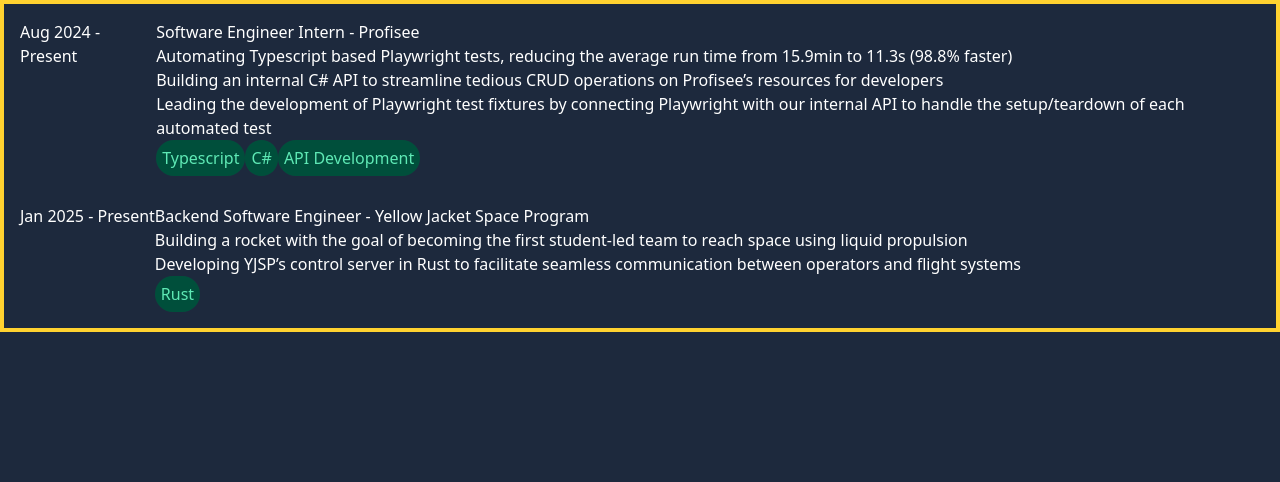
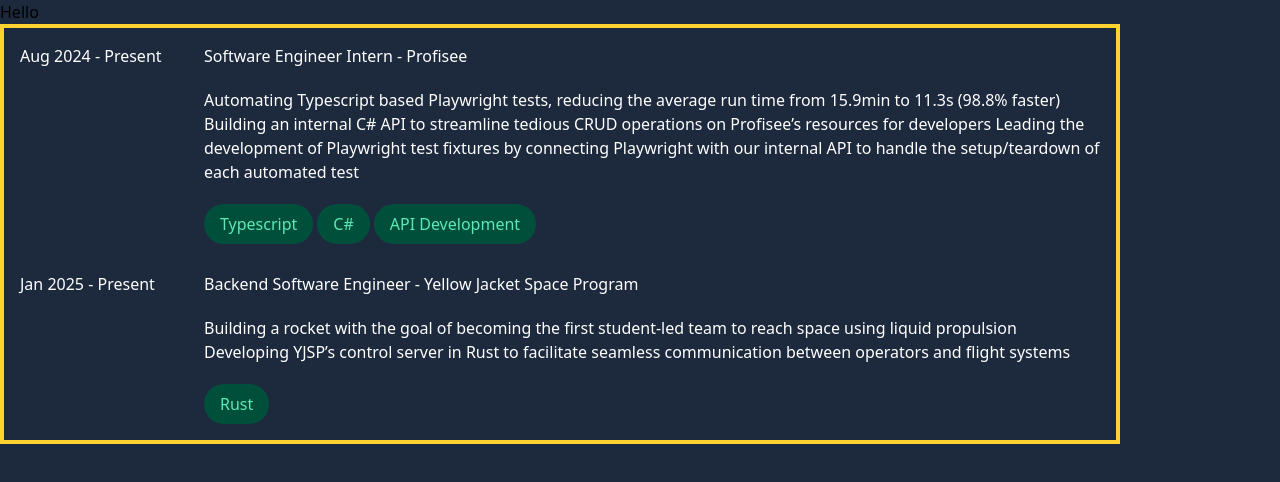
Before and after one commit to pchryss/portfolio, a Next.js app in the folder portfolio/: page / in a window 1280 px wide. Shown: the top 482 px of the page. Built offline with nearby package versions, Linux system fonts and the light colour scheme.

Commit message:
Satisfied with current experience styling

```diff
--- a/portfolio/app/layout.tsx
+++ b/portfolio/app/layout.tsx
@@ -8,8 +8,6 @@
   return (
     <html lang="en">
       <body className="bg-slate-800">
-        {/* Layout UI */}
-        {/* Place children where you want to render a page or nested layout */}
         <main>{children}</main>
       </body>
     </html>
--- a/portfolio/app/page.tsx
+++ b/portfolio/app/page.tsx
@@ -1,10 +1,11 @@
-import { SingleWorkExperienceProps } from '../components/SingleWorkExperience';
 import WorkExperiences from '@/components/WorkExperiences';
+import Header from '@/components/Header';
 import workExperiencesData from '@/data/workExperienceData';
 
 export default function Page() {
   return (
-    <div>
+    <div className="">
+      <Header />
       <WorkExperiences experiences={workExperiencesData} />
     </div>
   );
--- a/portfolio/components/ExperienceSkill.tsx
+++ b/portfolio/components/ExperienceSkill.tsx
@@ -6,7 +6,7 @@
 
 const ExperienceSkill: React.FC<ExperienceSkillProps> = ({ skill }) => {
   return (
-    <div className="bg-emerald-900 max-w-max p-1.5 rounded-3xl">
+    <div className="bg-emerald-900 max-w-max pt-2 pb-2 pl-4 pr-4 rounded-3xl min-w-12 flex justify-center">
       <h1 className="text-emerald-300">{skill}</h1>
     </div>
   );
--- /dev/null
+++ b/portfolio/components/Header.tsx
@@ -0,0 +1,11 @@
+import React from 'react';
+
+const Header = () => {
+  return (
+    <div>
+      <h1>Hello</h1>
+    </div>
+  );
+};
+
+export default Header;
--- a/portfolio/components/SingleWorkExperience.tsx
+++ b/portfolio/components/SingleWorkExperience.tsx
@@ -6,7 +6,7 @@
   endDate: string;
   company: string;
   position: string;
-  bullets: string[];
+  desc: string;
   skills: string[];
 }
 
@@ -15,26 +15,22 @@
   endDate,
   company,
   position,
-  bullets,
+  desc,
   skills,
 }) => {
   return (
-    <div className="flex">
-      <div>
-        <h1 className="text-white">
+    <div className="flex gap-6">
+      <div className=" text-white min-w-40">
+        <h1>
           {startDate} - {endDate}
         </h1>
       </div>
-      <div>
+      <div className="flex flex-col gap-5 max-w-4xl">
         <h1 className="text-white">
           {position} - {company}
         </h1>
-        <ul className="text-white">
-          {bullets.map((bullet, index) => (
-            <li key={index}>{bullet}</li>
-          ))}
-        </ul>
-        <div className="flex">
+        <h1 className="text-white">{desc}</h1>
+        <div className="flex gap-1">
           {skills.map((skill, index) => (
             <ExperienceSkill key={index} skill={skill} />
           ))}
--- a/portfolio/components/WorkExperiences.tsx
+++ b/portfolio/components/WorkExperiences.tsx
@@ -9,7 +9,7 @@
 
 const WorkExperiences: React.FC<WorkExperiencesProps> = ({ experiences }) => {
   return (
-    <div className="flex flex-col border-amber-300 border-4 p-4 gap-7  max-w-max">
+    <div className="flex flex-col border-amber-300 border-4 gap-7 p-4 max-w-max">
       {experiences.map((exp, index) => (
         <SingleWorkExperience
           key={index}
@@ -17,7 +17,7 @@
           endDate={exp.endDate}
           company={exp.company}
           position={exp.position}
-          bullets={exp.bullets}
+          desc={exp.desc}
           skills={exp.skills}
         />
       ))}
--- a/portfolio/data/workExperienceData.ts
+++ b/portfolio/data/workExperienceData.ts
@@ -6,11 +6,7 @@
     endDate: 'Present',
     company: 'Profisee',
     position: 'Software Engineer Intern',
-    bullets: [
-      'Automating Typescript based Playwright tests, reducing the average run time from 15.9min to 11.3s (98.8% faster)',
-      'Building an internal C# API to streamline tedious CRUD operations on Profisee’s resources for developers',
-      'Leading the development of Playwright test fixtures by connecting Playwright with our internal API to handle the setup/teardown of each automated test',
-    ],
+    desc: 'Automating Typescript based Playwright tests, reducing the average run time from 15.9min to 11.3s (98.8% faster) Building an internal C# API to streamline tedious CRUD operations on Profisee’s resources for developers Leading the development of Playwright test fixtures by connecting Playwright with our internal API to handle the setup/teardown of each automated test',
     skills: ['Typescript', 'C#', 'API Development'],
   },
   {
@@ -18,10 +14,7 @@
     endDate: 'Present',
     company: 'Yellow Jacket Space Program',
     position: 'Backend Software Engineer',
-    bullets: [
-      'Building a rocket with the goal of becoming the first student-led team to reach space using liquid propulsion',
-      'Developing YJSP’s control server in Rust to facilitate seamless communication between operators and flight systems',
-    ],
+    desc: 'Building a rocket with the goal of becoming the first student-led team to reach space using liquid propulsion Developing YJSP’s control server in Rust to facilitate seamless communication between operators and flight systems',
     skills: ['Rust'],
   },
 ];
```
